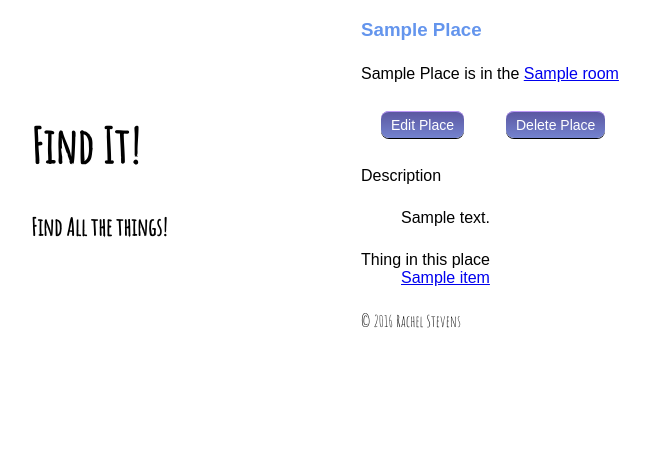
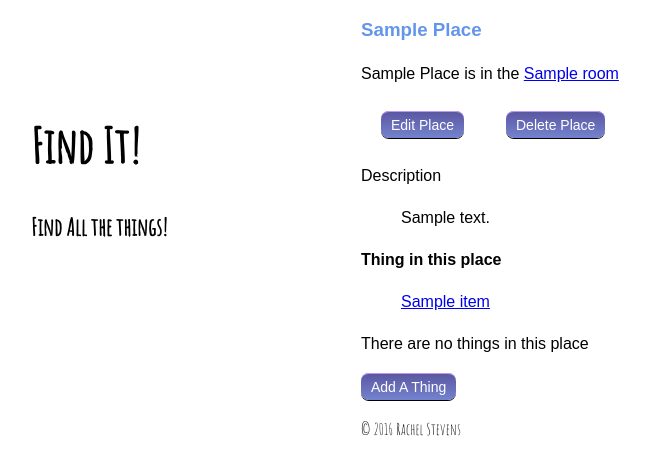
Before and after one commit to raq929/find-it, a Django app: a page that uses item/templates/item/place_detail.html in a window 1280 px wide. Shown: the part 41-516 px from the top of the page, without its empty margins (29-678 px from the left). Run offline with Django 3.2, Linux system fonts and the light colour scheme; tables that the repository leaves empty hold one stand-in row (values such as "Sample post"); style sheets or scripts are compiled from the project's sources; some web fonts are replaced.

Commit message:
Implement create item from place
* implement get_item_create_url in place model
* add call to that url to templates
* create a url to create items from places
* implement CreateItemFrom place view
* add appropriate urls

```diff
--- a/item/models.py
+++ b/item/models.py
@@ -55,6 +55,10 @@ class Place(models.Model):
     return reverse('place_delete',
                     kwargs={ 'slug': self.slug })
 
+  def get_item_create_url(self):
+    return reverse('place_add_item',
+                    kwargs={ 'place_slug': self.slug })
+
 
 class Item(models.Model):
   name = models.CharField(
--- a/item/templates/item/item_detail.html
+++ b/item/templates/item/item_detail.html
@@ -23,7 +23,9 @@
 </ul>
 <ul class='buttons'>
   <li>
-    <a class='new button' href="{% url 'item_create' %}">New Item</a>
+    Create another item in this place:
+    <br>
+    <a class='new button' href="{{ item.place.get_item_create_url }}">New Item</a>
   </li>
 </ul>
 {% endblock %}
--- a/item/templates/item/place_detail.html
+++ b/item/templates/item/place_detail.html
@@ -23,7 +23,7 @@
 <dl>
   <dt>Description</dt>
     <dd>{{ place.description|linebreaks }}
-  <dt>Thing{{ place.item_set.count|pluralize }} in this place</dt>
+  <dt><h4>Thing{{ place.item_set.count|pluralize }} in this place<h4></dt>
   {% for item in place.item_set.all %}
   <dd>
     <a href="{{ item.get_absolute_url }}">
@@ -32,4 +32,11 @@
   </dd>
   {% endfor %}
 </dl>
+{% if not room.place_set.all %}
+  <p>There are no things in this place</p>
+{% endif %}
+<p>
+  <a href="{{ place.get_item_create_url }}"
+    class="button">
+  Add A Thing</a></p>
 {% endblock %}
--- a/item/urls.py
+++ b/item/urls.py
@@ -1,7 +1,7 @@
 from django.conf.urls import url
 
 from .views import (
-  ItemList, ItemDetail, ItemCreate, ItemUpdate, ItemDelete,
+  ItemList, ItemDetail, ItemCreate, ItemCreateFromPlace, ItemUpdate, ItemDelete,
   PlaceList, PlaceDetail, PlaceCreate, PlaceUpdate, PlaceDelete,
   RoomList, RoomDetail, RoomCreate, RoomUpdate, RoomDelete,
   search)
@@ -37,6 +37,10 @@ urlpatterns = [
   url(r'^place/(?P<slug>[\w\-]+)/$',
     PlaceDetail.as_view(),
     name='place_detail'),
+  url(r'^place/(?P<place_slug>[\w\-]+)/'
+        r'add_item/$',
+        ItemCreateFromPlace.as_view(),
+        name='place_add_item'),
   url(r'^room/$',
     RoomList.as_view(),
     name='room_list'),
--- a/item/views.py
+++ b/item/views.py
@@ -8,11 +8,28 @@ from django.core.urlresolvers import reverse_lazy
 from .search import get_query, normalize_query
 from .models import Item, Place, Room
 from .forms import RoomForm, PlaceForm, ItemForm
-from .utils import PageLinksMixin
+from .utils import PageLinksMixin, PlaceContextMixin
 
 class ItemCreate(CreateView):
   form_class = ItemForm
   template_name = 'item/item_form.html'
+
+class ItemCreateFromPlace(PlaceContextMixin, ItemCreate):
+  def get_initial(self):
+    if self.request.method == 'GET':
+      place_slug = self.kwargs.get(
+        self.place_slug_url_kwarg)
+      self.place = get_object_or_404(
+        Place,
+        slug__iexact=place_slug)
+      initial = {
+        self.place_context_object_name:
+          self.place,
+      }
+      initial.update(self.initial)
+      return initial
+    return super().get_initial()
+
 
 class ItemDelete(DeleteView):
   model = Item
```
Also changed, not shown: item/utils.py (+27 -0 lines).
